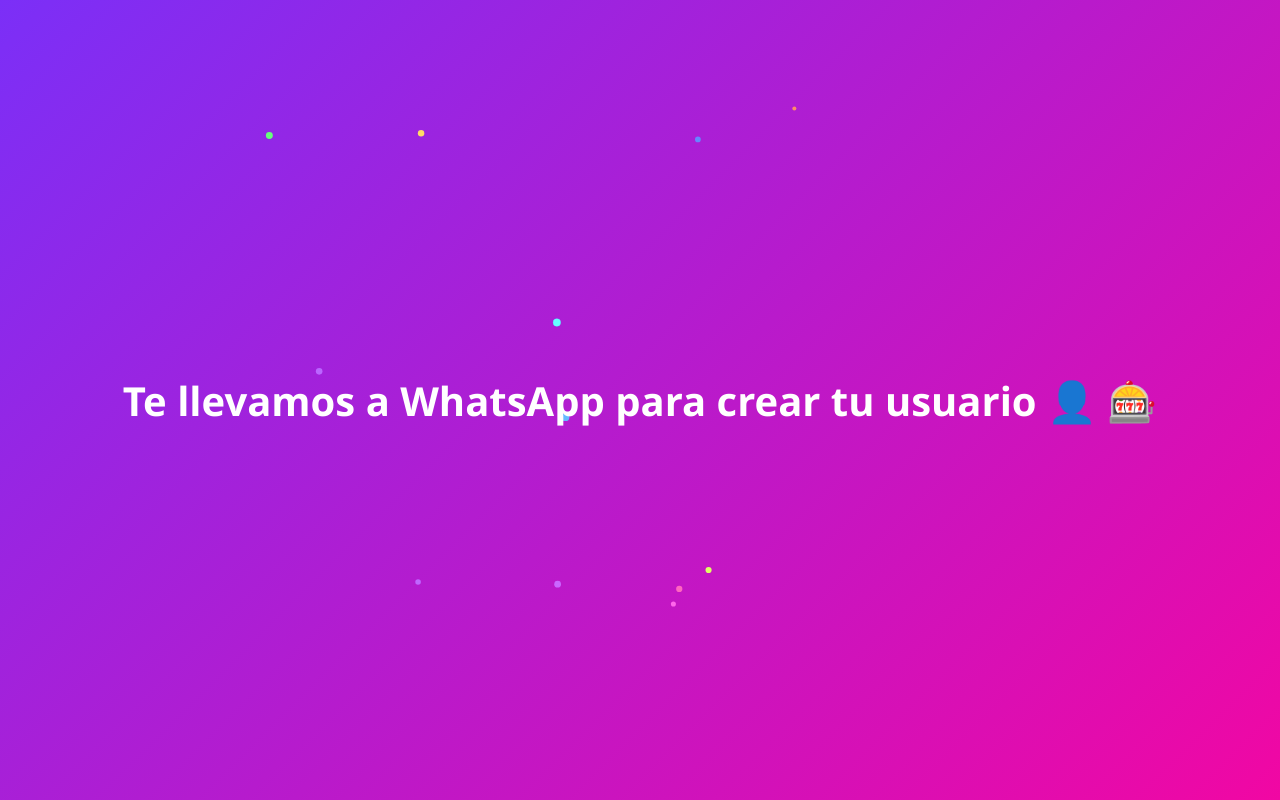
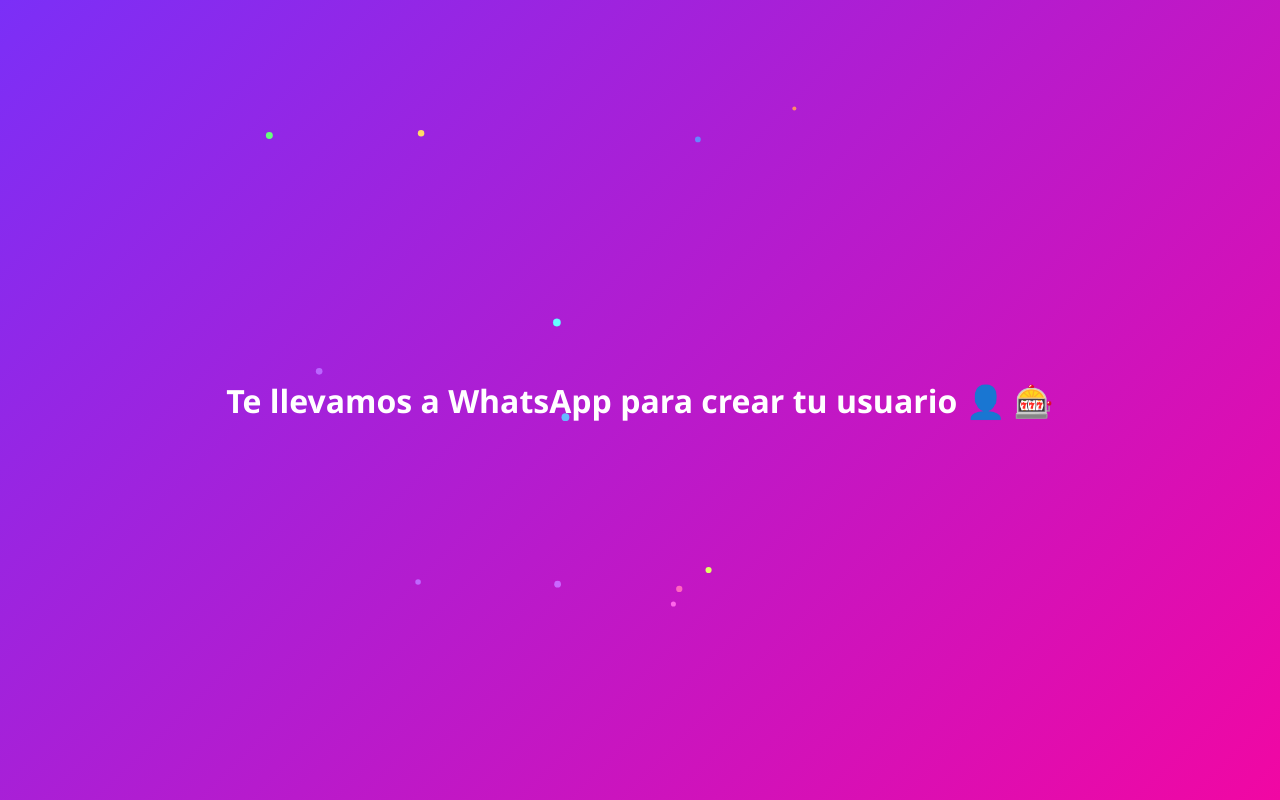
Before and after one commit to paradisevip/whatsapp, a plain HTML site: page index.html in a window 1280 px wide. Drawn offline with Linux system fonts and the light colour scheme.

Commit message:
Update index.html

```diff
--- a/index.html
+++ b/index.html
@@ -2,7 +2,7 @@
 <html lang="es">
 <head>
   <meta charset="UTF-8">
-  <meta http-equiv="refresh" content="3;url=https://wa.link/8paradisevip" />
+  <meta http-equiv="refresh" content="2.2;url=https://wa.link/8paradisevip" />
   <meta name="viewport" content="width=device-width, initial-scale=1.0">
   <title>Paradise 🌴</title>
   <style>
@@ -21,7 +21,7 @@
     }
 
     h1 {
-      font-size: 2.5rem;
+      font-size: 2rem;
       padding: 20px;
       z-index: 1;
     }
```
